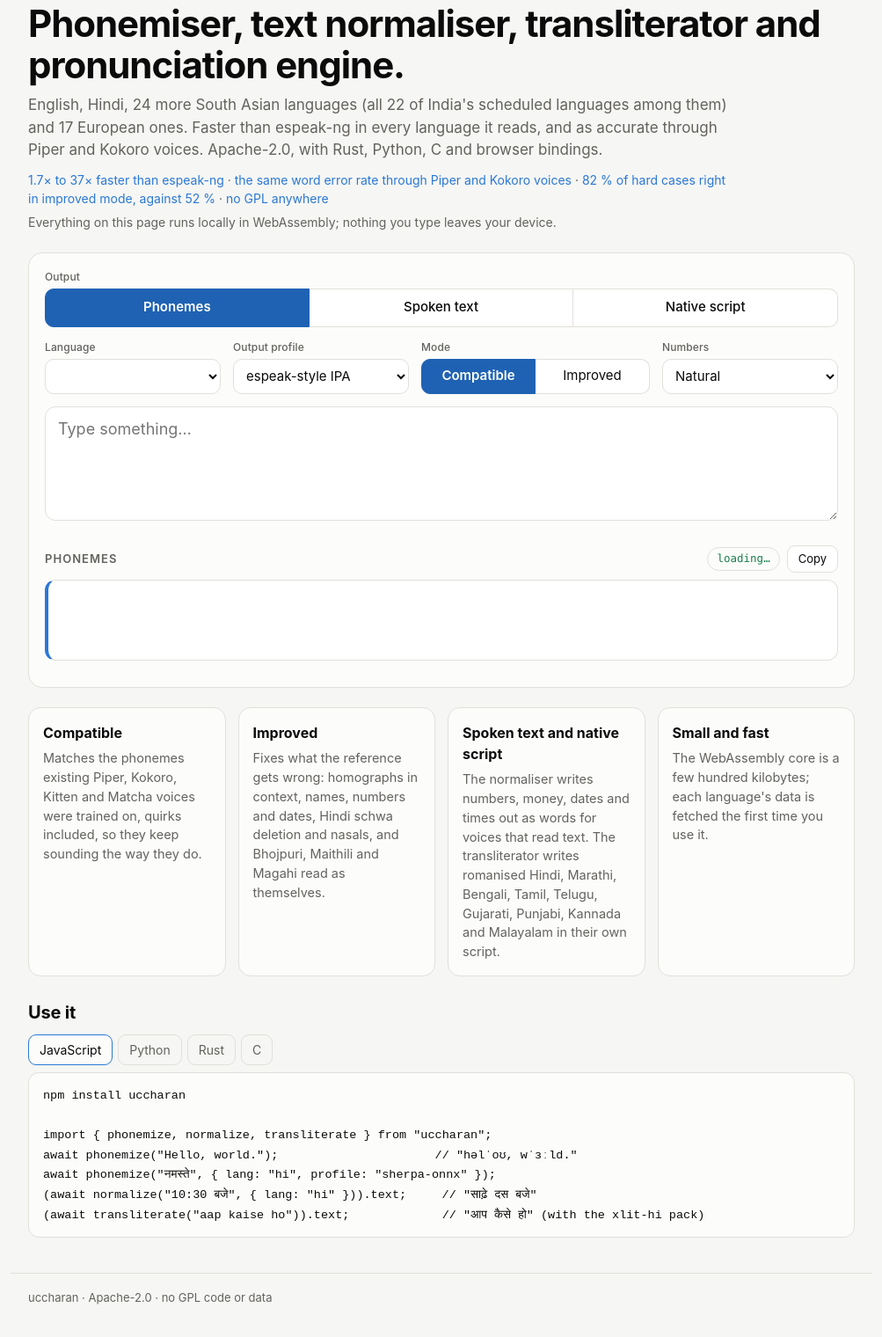
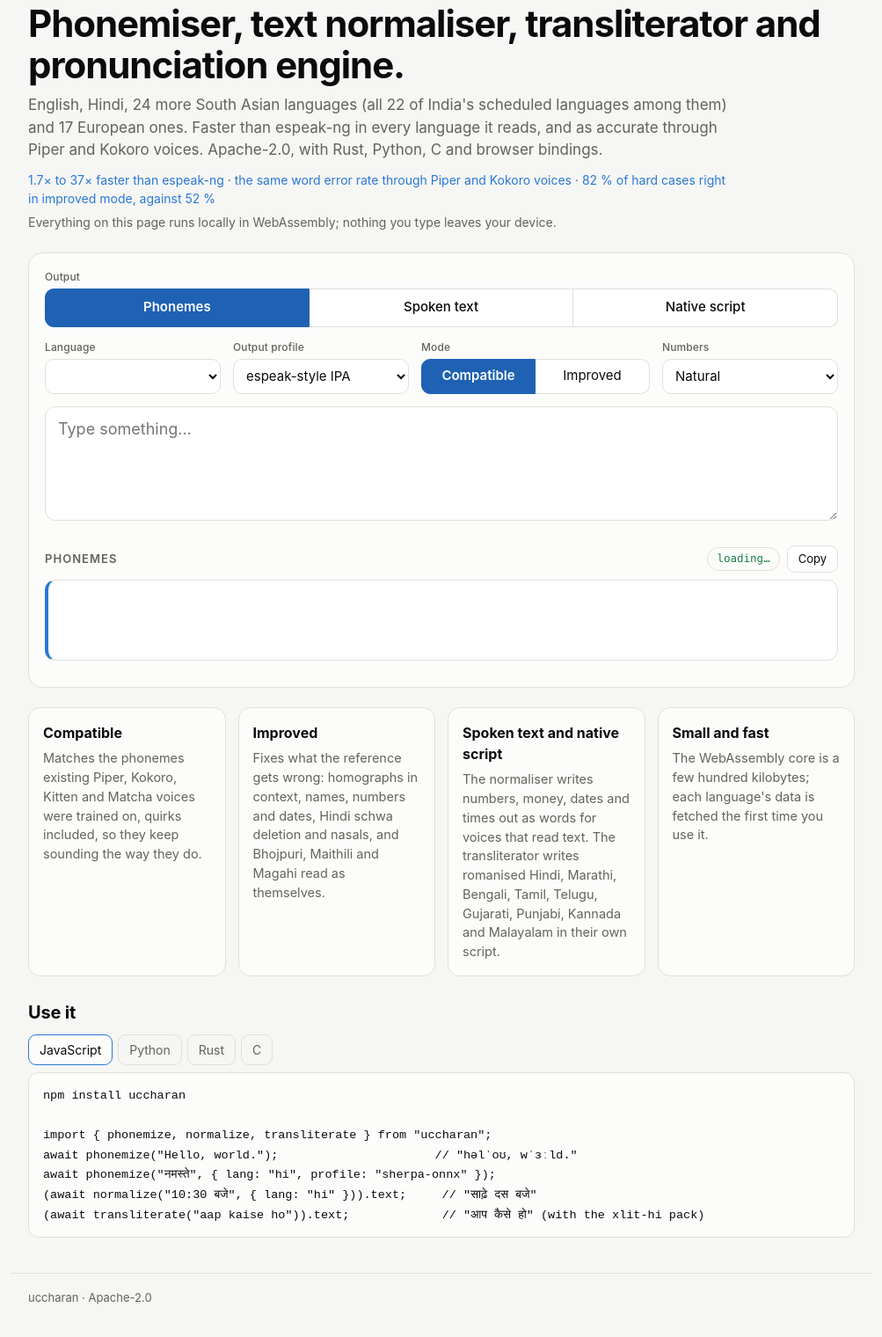
Before and after one commit to cB-Sigma/uccharan, a plain HTML site: page demo/index.html in a window 1280 px wide. Shown: the part 95-1615 px from the top of the page at 88% size, without its empty margins (138-1141 px from the left). Drawn offline with Linux system fonts and the light colour scheme; a script that the page names is missing; files whose address does not match are found by name.

Commit message:
Drop the licence tagline from the READMEs and the demo
The licence is stated once, in each README's Licence section and DATA_LICENSES.md.

```diff
--- a/demo/index.html
+++ b/demo/index.html
@@ -37,7 +37,7 @@
   <section class="intro">
     <h1>Phonemiser, text normaliser, transliterator and pronunciation engine.</h1>
     <p>English, Hindi, 24 more South Asian languages (all 22 of India's scheduled languages among them) and 17 European ones. Faster than espeak-ng in every language it reads, and as accurate through Piper and Kokoro voices. Apache-2.0, with Rust, Python, C and browser bindings.</p>
-    <p class="proof"><a href="https://github.com/cB-Sigma/uccharan#phonemiser-and-languages">1.7× to 37× faster than espeak-ng</a> · <a href="https://github.com/cB-Sigma/uccharan/blob/main/docs/evaluation.md#2-end-to-end-real-voices-real-speech-recognition">the same word error rate through Piper and Kokoro voices</a> · <a href="https://github.com/cB-Sigma/uccharan/blob/main/docs/evaluation.md#4-correctness-improved-mode-against-hand-curated-gold-sets">82 % of hard cases right in improved mode, against 52 %</a> · <a href="https://github.com/cB-Sigma/uccharan/blob/main/DATA_LICENSES.md">no GPL anywhere</a></p>
+    <p class="proof"><a href="https://github.com/cB-Sigma/uccharan#phonemiser-and-languages">1.7× to 37× faster than espeak-ng</a> · <a href="https://github.com/cB-Sigma/uccharan/blob/main/docs/evaluation.md#2-end-to-end-real-voices-real-speech-recognition">the same word error rate through Piper and Kokoro voices</a> · <a href="https://github.com/cB-Sigma/uccharan/blob/main/docs/evaluation.md#4-correctness-improved-mode-against-hand-curated-gold-sets">82 % of hard cases right in improved mode, against 52 %</a></p>
     <p class="note-local">Everything on this page runs locally in WebAssembly; nothing you type leaves your device.</p>
   </section>
 
@@ -150,7 +150,7 @@ uccharan_free(p);</code></pre>
 </main>
 
 <footer>
-  <span>uccharan <span id="version"></span> · Apache-2.0 · no GPL code or data</span>
+  <span>uccharan <span id="version"></span> · Apache-2.0</span>
   <span id="xlit-note" hidden>Transliteration packs: CC BY-SA 4.0, from the Dakshina and Aksharantar word pairs (<a href="pkg/data/xlit-NOTICE.txt">notice</a>)</span>
 </footer>
 <script type="module" src="app.js"></script>
```
Also changed, not shown: README.md, bindings/python/README.md, bindings/wasm/README.md, crates/uccharan-capi/README.md, crates/uccharan/README.md.
